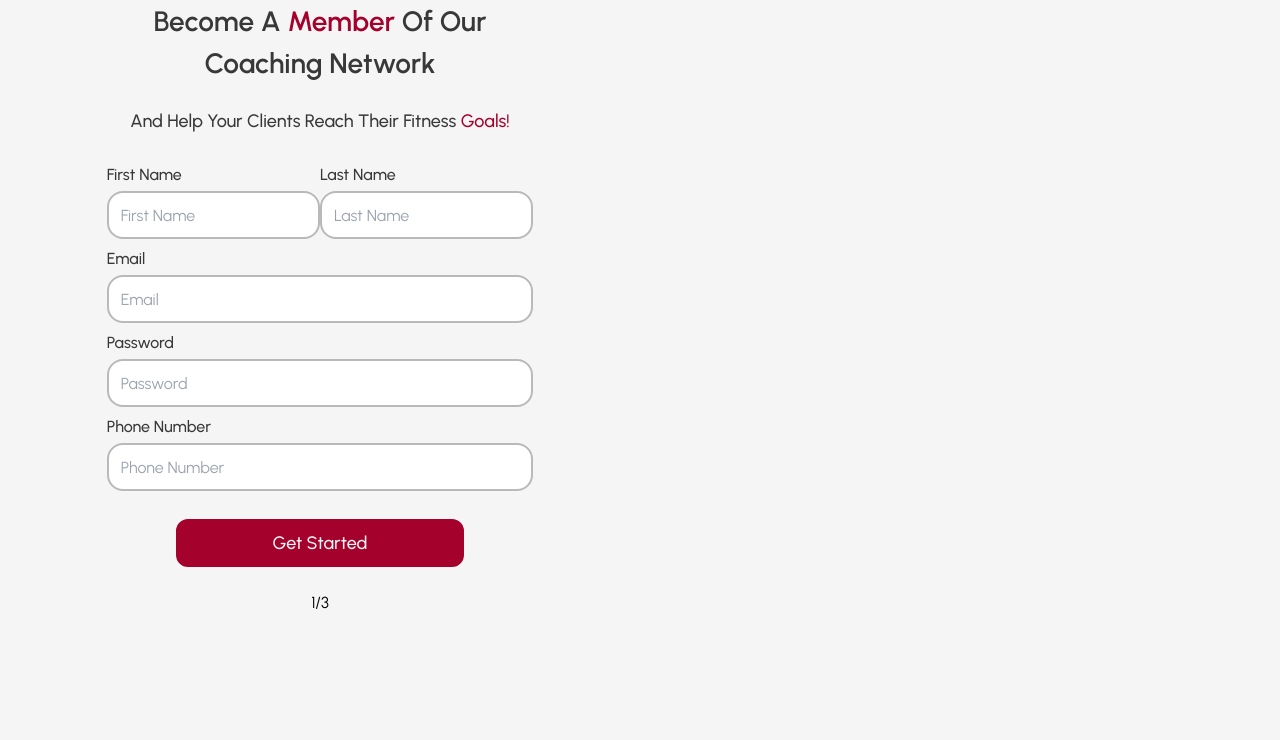
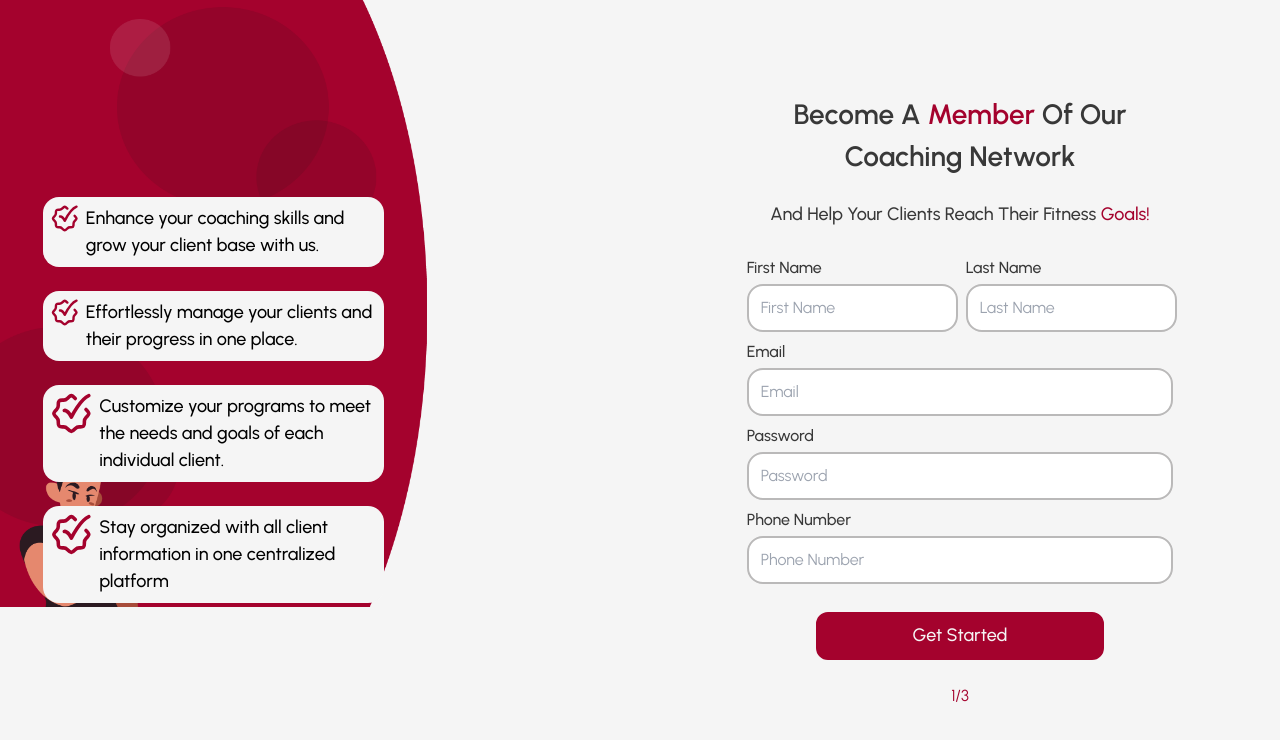
Before and after one commit to ayoub-jouini/FitThingz, a Next.js app in the folder client/: page /signup in a window 1280 px wide. Shown: the top 740 px of the page. Built offline with nearby package versions, Linux system fonts and the light colour scheme.

Commit message:
signup & signupform

```diff
--- a/client/src/app/signup/page.tsx
+++ b/client/src/app/signup/page.tsx
@@ -1,22 +1,52 @@
 import SignupForm from "../../components/forms/SignupForm";
 
-export default function signup() {
+export default function Signup() {
   return (
-    <main>
-      <div></div>
-      <div className="w-1/2 flex flex-col items-center">
-        <div className="text-center w-2/3">
-          <h1 className="font-semibold text-xl text-center text-textPrimary">
+    <main className="flex justify-between">
+      <div
+        className="hidden w-1/3 h-screen bg-contain bg-no-repeat md:flex flex-col justify-center items-center"
+        style={{ backgroundImage: "url(/images/BackgroundPage1.png)" }}
+      >
+        <div className="bg-tertiary rounded-2xl w-4/5 p-2 flex my-3">
+          <img alt="" src="/icons/Benefits.svg" className="h-1/2 mr-2" />
+          <p className="font-medium	text-base">
+            Enhance your coaching skills and grow your client base with us.
+          </p>
+        </div>
+        <div className="bg-tertiary rounded-2xl w-4/5 p-2 flex my-3">
+          <img alt="" src="/icons/Benefits.svg" className="h-1/2 mr-2" />
+          <p className="font-medium	text-base">
+            Effortlessly manage your clients and their progress in one place.
+          </p>
+        </div>
+        <div className="bg-tertiary rounded-2xl w-4/5 p-2 flex my-3">
+          <img alt="" src="/icons/Benefits.svg" className="h-1/2 mr-2" />
+          <p className="font-medium	text-base">
+            Customize your programs to meet the needs and goals of each
+            individual client.
+          </p>
+        </div>
+        <div className="bg-tertiary rounded-2xl w-4/5 p-2 flex my-3">
+          <img alt="" src="/icons/Benefits.svg" className="h-1/2 mr-2" />
+          <p className="font-medium	text-base">
+            Stay organized with all client information in one centralized
+            platform
+          </p>
+        </div>
+      </div>
+      <div className="w-screen md:w-1/2 flex flex-col items-center justify-center md:p-0 p-5 md:bg-none bg-signup bg-cover bg-center">
+        <div className="text-center w-full md:w-2/3">
+          <h1 className="font-semibold text-lg md:text-xl text-center text-textPrimary">
             Become A <span className="text-primary"> Member</span> Of Our
             Coaching Network
           </h1>
-          <p className="my-6 text-base text-textPrimary font-medium">
+          <p className="my-6 text-sm md:text-base text-textPrimary font-medium">
             And Help Your Clients Reach Their Fitness
             <span className="text-primary"> Goals!</span>
           </p>
         </div>
         <SignupForm />
-        <p>1/3</p>
+        <p className="text-primary">1/3</p>
       </div>
     </main>
   );
--- a/client/src/components/forms/SignupForm.tsx
+++ b/client/src/components/forms/SignupForm.tsx
@@ -33,11 +33,14 @@ const SignupForm: React.FC = () => {
   };
 
   return (
-    <form className="w-2/3 flex flex-col items-center" onSubmit={handleSubmit}>
-      <div className="w-full flex justify-between">
+    <form
+      className="w-full md:w-2/3 flex flex-col items-center "
+      onSubmit={handleSubmit}
+    >
+      <div className="w-full flex flex-col md:flex-row justify-between">
         <Input
           height="h-12"
-          width="w-60"
+          width="md:w-6/12 w-full md:mr-1"
           label="First Name"
           placeholder="First Name"
           value={firstName}
@@ -45,7 +48,7 @@ const SignupForm: React.FC = () => {
         />
         <Input
           height="h-12"
-          width="w-60"
+          width="md:w-6/12 w-full md:ml-1"
           label="Last Name"
           placeholder="Last Name"
           value={lastName}
```
